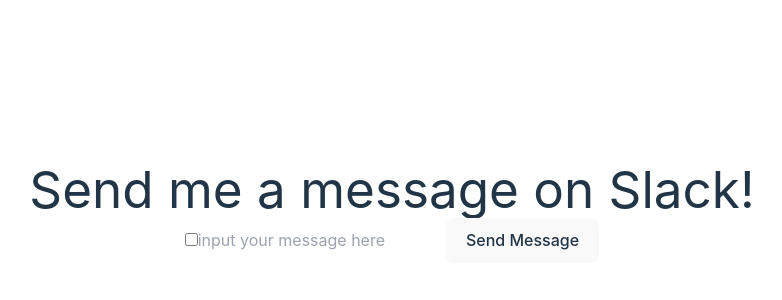
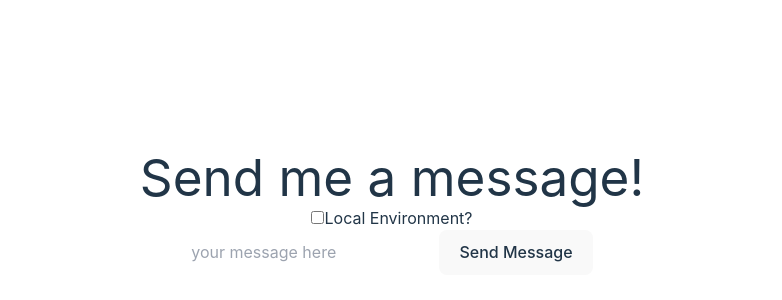
Before and after one commit to yurivasconcelos/old-yurivasconcelos.github.io, a React (Vite) app: page / in a window 1280 px wide. Shown: the part 188-488 px from the top of the page, without its empty margins (248-1030 px from the left). Built offline with nearby package versions, Linux system fonts and the light colour scheme.

Commit message:
changing layout in slack component

```diff
--- a/src/components/SlackComponent.tsx
+++ b/src/components/SlackComponent.tsx
@@ -8,16 +8,24 @@
   return (
     <>
       <div>
-        <h1 className='text-3xl font-bold'>Send me a message on Slack!</h1>
+        <h1 className='text-4xl font-bold mb-5'>Send me a message!</h1>
+        <div className='flex items-center mb-4'>
+          <input
+            id='default-checkbox'
+            type='checkbox'
+            onChange={(e) => setIsLocal(e.target.checked)}
+            className='w-4 h-4 text-blue-600 bg-gray-100 border-gray-300 rounded focus:ring-blue-500 dark:focus:ring-blue-600 dark:ring-offset-gray-800 focus:ring-2 dark:bg-gray-700 dark:border-gray-600'
+          />
+          <label className='ms-2 text-sm font-medium text-gray-900 dark:text-gray-300'>Local Environment?</label>
+        </div>
         <input
-          type='checkbox'
-          className='input'
-          name='Is Local'
-          id='IsLocal'
-          onChange={(e) => setIsLocal(e.target.checked)}
-        />
-        <input type='text' placeholder='input your message here' onChange={(e) => setMessage(e.target.value)}></input>
-        <button className='bg-black' onClick={() => sendMessage(message, isLocal)}>Send Message</button>
+          className='bg-gray-50 border border-gray-300 text-gray-900 text-sm rounded-lg focus:ring-blue-500 focus:border-blue-500 block w-full p-2.5 dark:bg-gray-700 dark:border-gray-600 dark:placeholder-gray-400 dark:text-white dark:focus:ring-blue-500 dark:focus:border-blue-500'
+          type='text'
+          placeholder='your message here'
+          onChange={(e) => setMessage(e.target.value)}></input>
+        <button className='bg-green-200 my-4' onClick={() => sendMessage(message, isLocal)}>
+          Send Message
+        </button>
       </div>
     </>
   );
```
